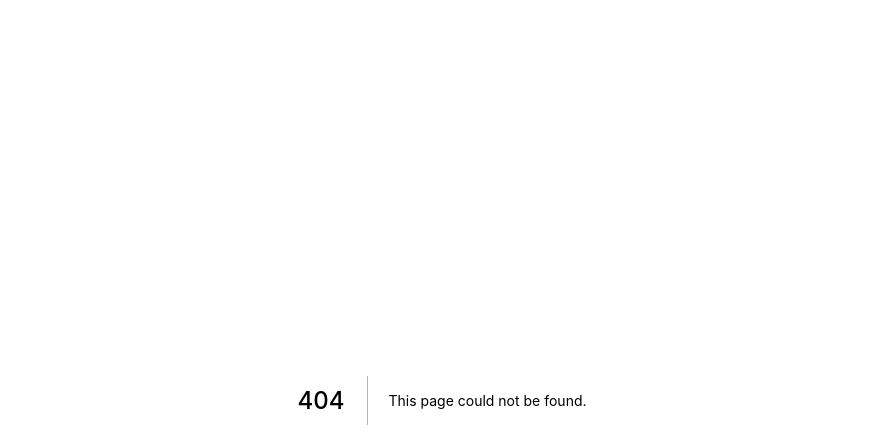
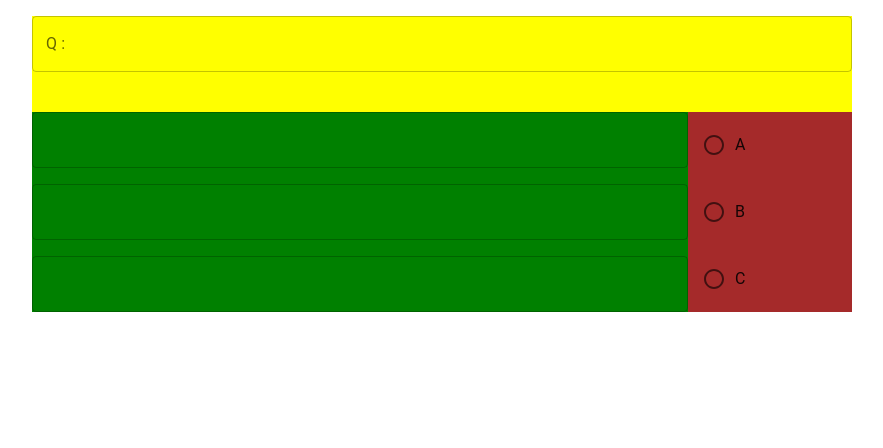
Before and after one commit to henokwel/theq_project, a Next.js app: page /quizbuilder in a window 1280 px wide. Before the commit this address had no page. Shown: the top 448 px of the page, without its empty margins (198-1081 px from the left). Built offline with nearby package versions, Linux system fonts and the light colour scheme.

Commit message:
init test ui

```diff
--- a/package.json
+++ b/package.json
@@ -8,6 +8,9 @@
     "lint": "next lint"
   },
   "dependencies": {
+    "@emotion/react": "^11.7.1",
+    "@emotion/styled": "^11.6.0",
+    "@mui/material": "^5.2.6",
     "next": "12.0.7",
     "react": "17.0.2",
     "react-dom": "17.0.2"
--- /dev/null
+++ b/pages/quizbuilder.js
@@ -0,0 +1,76 @@
+import {
+    Container, CssBaseline, Box, TextField, InputAdornment,
+    Radio, FormControl, FormLabel, FormControlLabel, RadioGroup, Stack,
+    useMediaQuery, useTheme
+
+} from '@mui/material'
+
+import React from 'react'
+
+const Quizbuilder = () => {
+
+
+    return (
+        <>
+            <CssBaseline />
+            <Container maxWidth="md">
+                <Box sx={{ m: 2, bgcolor: "yellow" }} >
+                    <TextField
+                        id="outlined-multiline-flexible"
+                        // label="Multiline"
+                        multiline
+                        fullWidth
+                        maxRows={4}
+                        InputProps={{
+                            startAdornment: <InputAdornment position="start">Q :</InputAdornment>
+                        }}
+
+                    // value={value}
+                    // onChange={handleChange}
+                    />
+
+                    <Box sx={{ display: "flex", bgcolor: "brown", marginTop: 5 }}>
+
+                        <Stack spacing={2} sx={{ bgcolor: "green", minWidth: "80%" }}>
+
+                            <TextField
+                                id="outlined-multiline-flexible"
+                            // label="Multiline"
+                            />
+                            <TextField
+                                id="outlined"
+                            // label="Multiline"
+                            />
+
+                            <TextField
+                                id="outlined"
+                            // label="Multiline"
+                            />
+
+                        </Stack>
+
+                        <FormControl component="fieldset">
+                            {/* <FormLabel component="legend">Answer</FormLabel> */}
+                            <RadioGroup
+                                aria-label="select correct answer"
+                                // defaultValue="female"
+                                name="answer"
+                                sx={{ display: "flex", minHeight: "100%", justifyContent: "space-around", marginLeft: 2 }}
+
+                            >
+                                <FormControlLabel value="A" control={<Radio />} label="A" />
+                                <FormControlLabel value="B" control={<Radio />} label="B" />
+                                <FormControlLabel value="C" control={<Radio />} label="C" />
+                            </RadioGroup>
+                        </FormControl>
+
+                    </Box>
+
+
+                </Box>
+            </Container>
+        </>
+    )
+}
+
+export default Quizbuilder
--- a/styles/Home.module.css
+++ b/styles/Home.module.css
@@ -1,15 +1,15 @@
 .container {
-  padding: 0 2rem;
+  /* padding: 0 2rem; */
 }
 
 .main {
-  min-height: 100vh;
+  /* min-height: 100vh;
   padding: 4rem 0;
   flex: 1;
   display: flex;
   flex-direction: column;
   justify-content: center;
-  align-items: center;
+  align-items: center; */
 }
 
 .footer {
```
Also changed, not shown: pages/index.js (+5 -55 lines), 1 other file (tests, documents, lock files or other folders).
